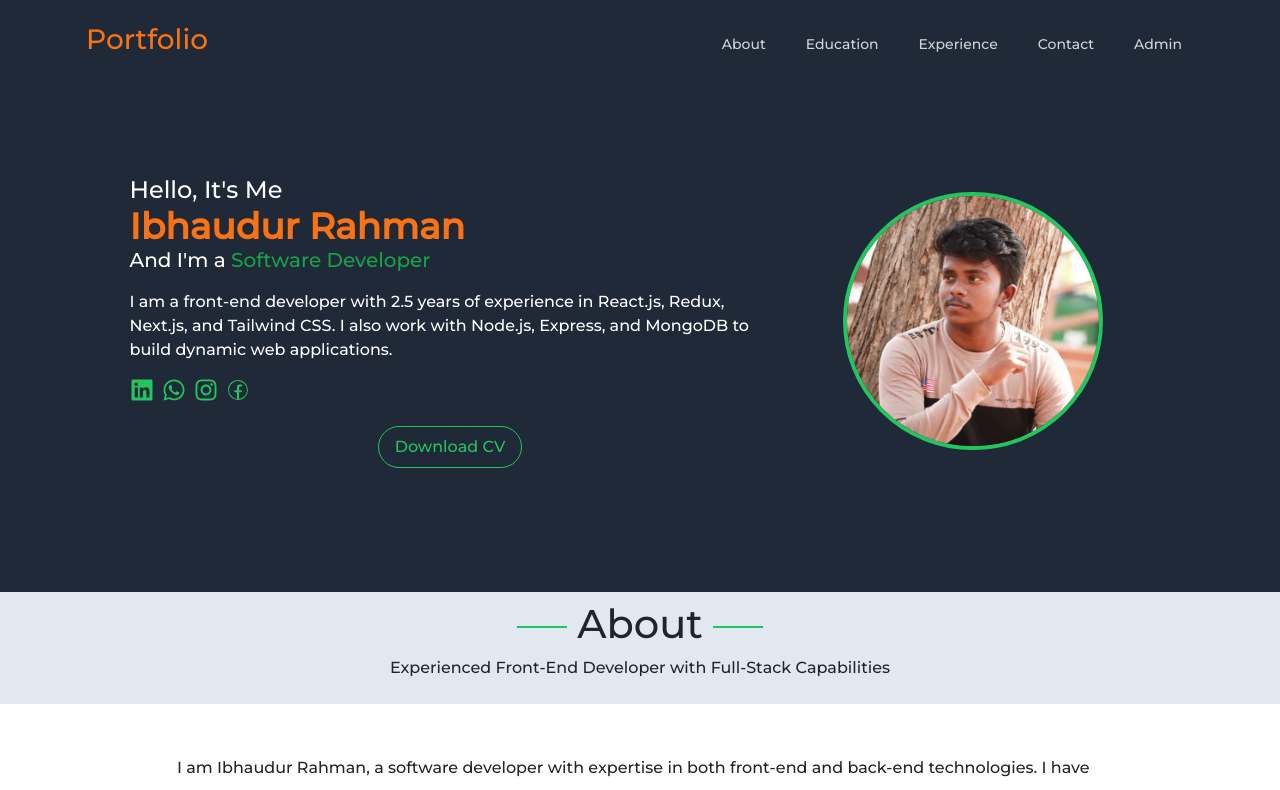
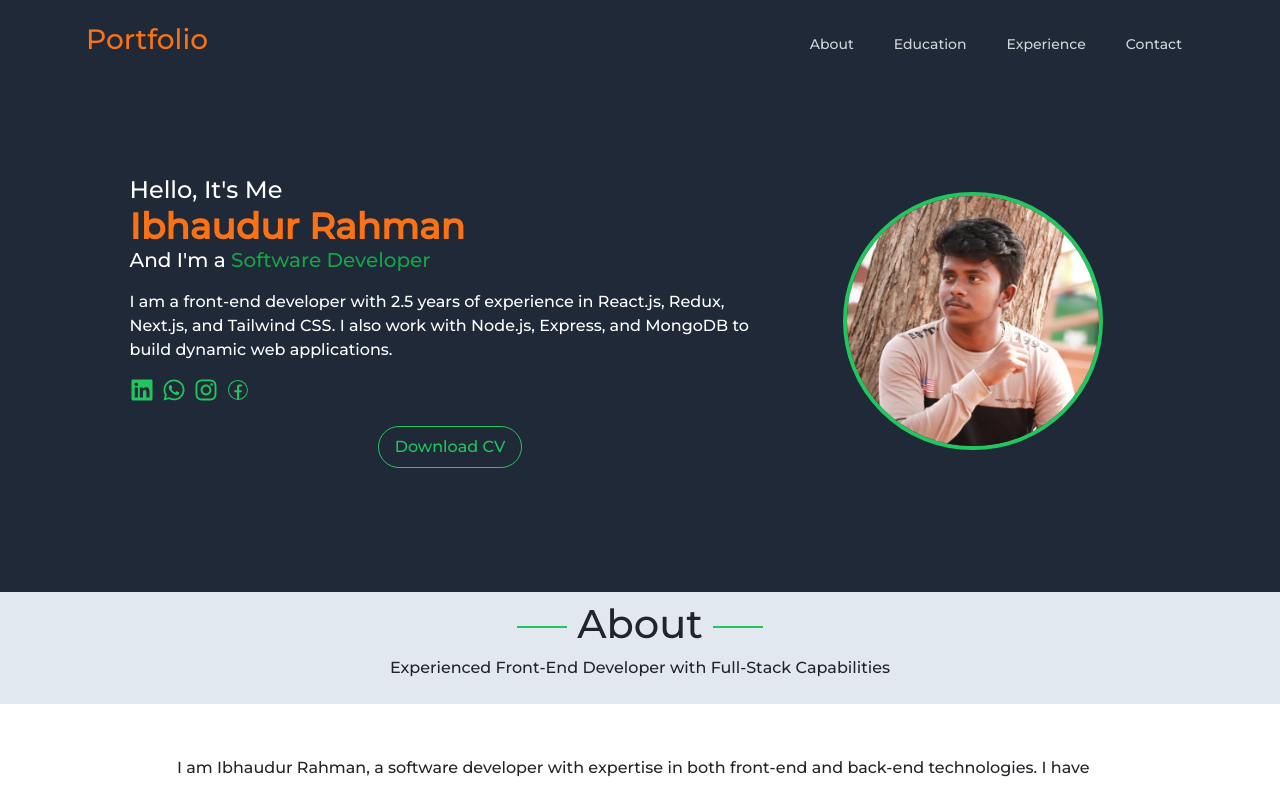
Before and after one commit to ibhaudur/my-portfolio-nextjs, a Next.js app: page / in a window 1280 px wide. Shown: the top 790 px of the page. Built offline with nearby package versions, Linux system fonts and the light colour scheme; no server answers.

Commit message:
hide admin

```diff
--- a/components/NavHeader.tsx
+++ b/components/NavHeader.tsx
@@ -10,7 +10,7 @@ const Menu = [
   { name: "Education", path: "education" },
   { name: "Experience", path: "experience" },
   { name: "Contact", path: "contact" },
-  { name: "Admin", path: "/admin" },
+  // { name: "Admin", path: "/admin" },
 ];
 const NavHeader = () => {
   const [navbar, setNavbar] = useState(false);
```
